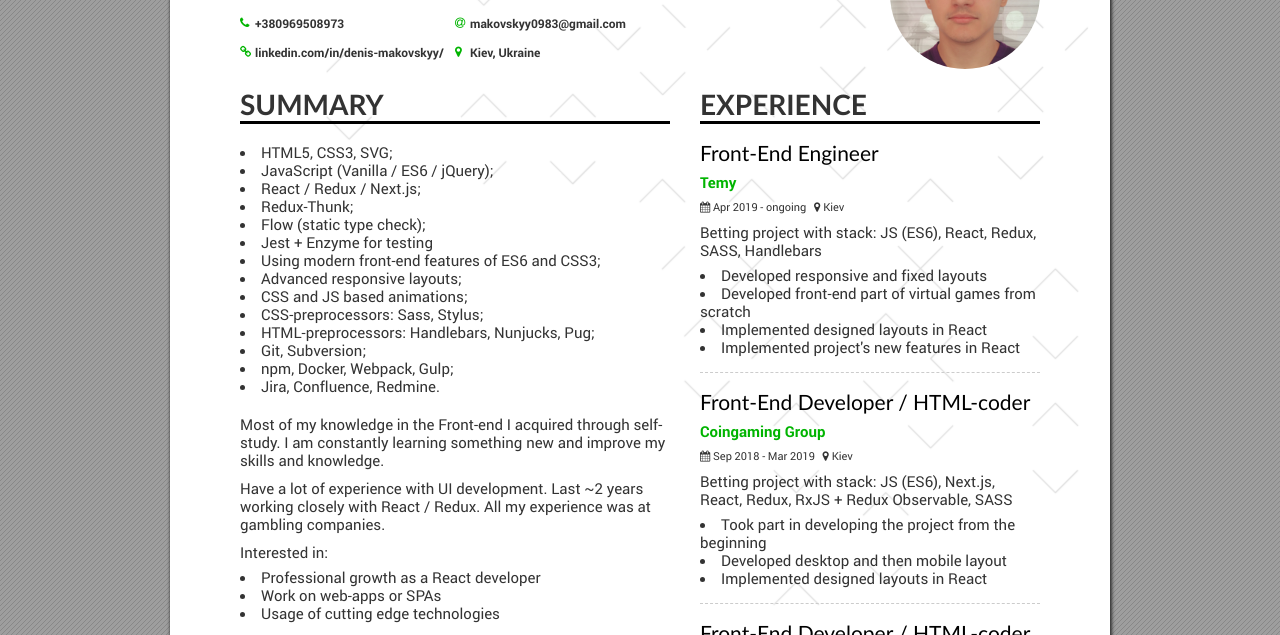
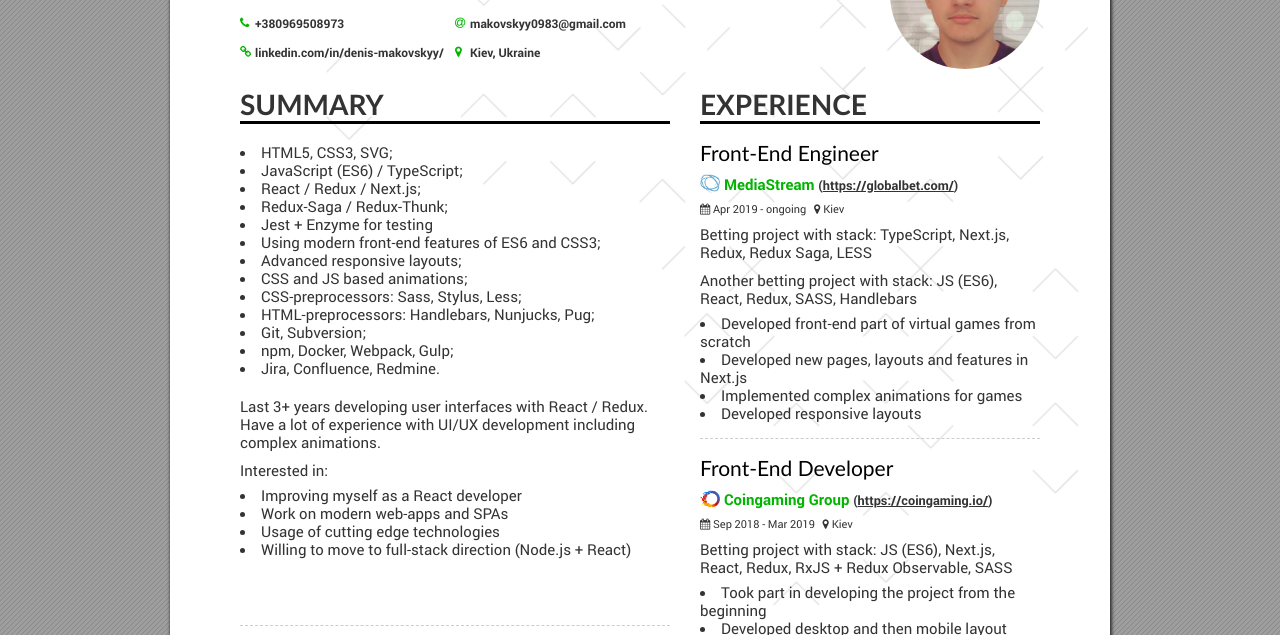
Before and after one commit to mak017/mak017.github.io, a website: page resume/english/index.html in a window 1280 px wide. Shown: the part 164-799 px from the top of the page. Drawn offline with Linux system fonts and the light colour scheme.

Commit message:
Updated resume

```diff
--- a/resume/english/index.html
+++ b/resume/english/index.html
@@ -36,34 +36,35 @@
           <div class="block-wrap">
             <ul>
               <li>HTML5, CSS3, SVG;</li>
-              <li>JavaScript (Vanilla / ES6 / jQuery);</li>
+              <li>JavaScript (ES6) / TypeScript;</li>
               <li>React / Redux / Next.js;</li>
-              <li>Redux-Thunk;</li>
-              <li>Flow (static type check);</li>
+              <li>Redux-Saga / Redux-Thunk;</li>
+              <!-- <li>Flow (static type check);</li> -->
               <li>Jest + Enzyme for testing</li>
               <li>Using modern front-end features of ES6 and CSS3;</li>
               <li>Advanced responsive layouts;</li>
               <!-- <li>Bootstrap and other similar grid systems;</li> -->
               <li>CSS and JS based animations;</li>
-              <li>CSS-preprocessors: Sass, Stylus;</li>
+              <li>CSS-preprocessors: Sass, Stylus, Less;</li>
               <li>HTML-preprocessors: Handlebars, Nunjucks, Pug;</li>
               <li>Git, Subversion;</li>
               <li>npm, Docker, Webpack, Gulp;</li>
               <li>Jira, Confluence, Redmine.</li>
             </ul>
-            <p>
+            <!-- <p>
               Most of my knowledge in the Front-end I acquired through self-study. I am constantly
               learning something new and improve my skills and knowledge.
-            </p>
+            </p> -->
             <p>
-              Have a lot of experience with UI development. Last ~2 years working closely with React
-              / Redux. All my experience was at gambling companies.
+              Last 3+ years developing user interfaces with React / Redux. Have a lot of experience
+              with UI/UX development including complex animations.
             </p>
             <p>Interested in:</p>
             <ul>
-              <li>Professional growth as a React developer</li>
-              <li>Work on web-apps or SPAs</li>
+              <li>Improving myself as a React developer</li>
+              <li>Work on modern web-apps and SPAs</li>
               <li>Usage of cutting edge technologies</li>
+              <li>Willing to move to full-stack direction (Node.js + React)</li>
             </ul>
           </div>
         </section>
@@ -71,25 +72,36 @@
           <h2>Experience</h2>
           <div class="job">
             <h3>Front-End Engineer</h3>
-            <h4>Temy</h4>
+            <h4>
+              <img src="../images/mediastream.png" alt="MediaStream" /><span>MediaStream</span>
+              <span class="job-link"
+                >(<a href="https://globalbet.com/">https://globalbet.com/</a>)</span
+              >
+            </h4>
             <p class="date-range">
               <i class="fa fa-calendar" aria-hidden="true"></i>
               Apr 2019 - ongoing
               <span> <i class="fa fa-map-marker" aria-hidden="true"></i> Kiev</span>
             </p>
-            <p>
-              Betting project with stack: JS (ES6), React, Redux, SASS, Handlebars
-            </p>
+            <p>Betting project with stack: TypeScript, Next.js, Redux, Redux Saga, LESS</p>
+            <p>Another betting project with stack: JS (ES6), React, Redux, SASS, Handlebars</p>
             <ul>
-              <li>Developed responsive and fixed layouts</li>
               <li>Developed front-end part of virtual games from scratch</li>
-              <li>Implemented designed layouts in React</li>
-              <li>Implemented project's new features in React</li>
+              <li>Developed new pages, layouts and features in Next.js</li>
+              <li>Implemented complex animations for games</li>
+              <li>Developed responsive layouts</li>
             </ul>
           </div>
           <div class="job">
-            <h3>Front-End Developer / HTML-coder</h3>
-            <h4>Coingaming Group</h4>
+            <h3>Front-End Developer</h3>
+            <h4>
+              <img src="../images/coingaming.png" alt="Coingamening Group" /><span
+                >Coingaming Group</span
+              >
+              <span class="job-link"
+                >(<a href="https://coingaming.io/">https://coingaming.io/</a>)</span
+              >
+            </h4>
             <p class="date-range">
               <i class="fa fa-calendar" aria-hidden="true"></i>
               Sep 2018 - Mar 2019
@@ -135,12 +147,12 @@
               Freelance projects including landing-pages, developing responsive version of website,
               CSS features, HTML5-banners
             </p>
-            <ul>
-              <li>Creating adaptive landing-pages;</li>
+            <!-- <ul> -->
+            <!-- <li>Creating adaptive landing-pages;</li>
               <li>Adding adaptive version to the web-site;</li>
               <li>Editing layout;</li>
-              <li>HTML5-banners layout setting;</li>
-            </ul>
+              <li>HTML5-banners layout setting;</li> -->
+            <!-- </ul> -->
           </div>
         </section>
         <section class="languages">
--- a/resume/scss/style.scss
+++ b/resume/scss/style.scss
@@ -120,6 +120,12 @@ h4 {
   color: $headlines;
   font-size: 15px;
   font-weight: 700;
+
+  img {
+    width: 20px;
+    margin-right: 4px;
+    vertical-align: bottom;
+  }
 }
 
 a {
@@ -183,7 +189,7 @@ section {
   box-shadow: 1px 1px 3px 1px $dark-grey;
 
   &.first {
-    grid-template-rows: 150px 565px 125px 175px 100px;
+    grid-template-rows: 150px 535px 125px 175px 120px;
   }
 
   &.second {
@@ -460,6 +466,15 @@ main {
   &:not(:last-child) {
     border-bottom: $border;
   }
+
+  &-link {
+    color: #333;
+    font-size: 0.85em;
+
+    a {
+      text-decoration: underline;
+    }
+  }
 }
 
 .technologies {
```
Also changed, not shown: portfolio/css/main.css, resume/css/style.css, resume/images/coingaming.png (added), resume/images/mediastream.png (added), 2 other files.
